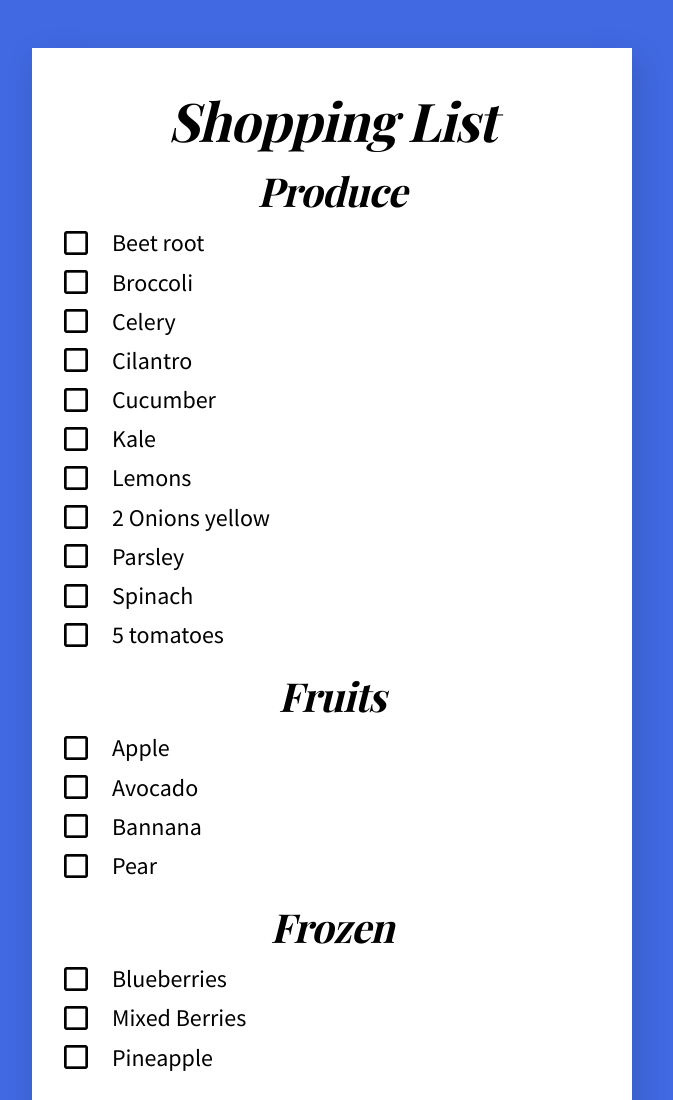
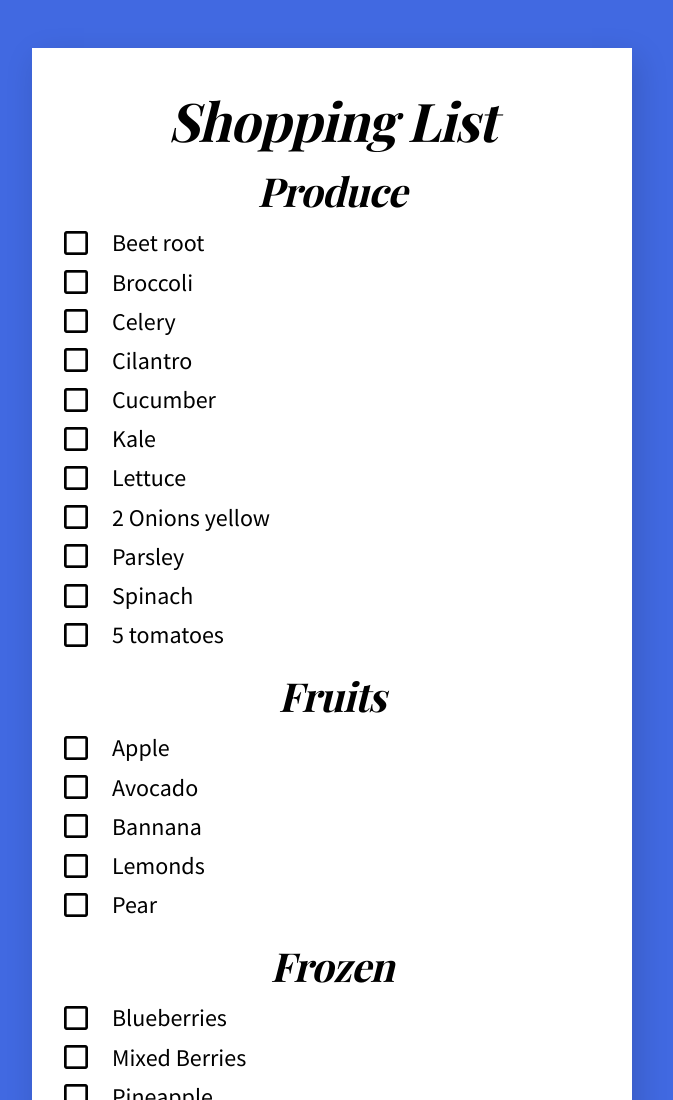
Before and after one commit to capolanco/capolanco.github.io, a plain HTML site: page index.html in a window 1280 px wide. Shown: the top 1100 px of the page, without its empty margins (308-981 px from the left). Drawn offline with nearby package versions, Linux system fonts and the light colour scheme; a web font is replaced by a local one.

Commit message:
new list

```diff
--- a/index.html
+++ b/index.html
@@ -185,7 +185,7 @@
 
     <label>
       <input type=checkbox>
-      <span>Lemons</span>
+      <span>Lettuce</span>
     </label>
 
     <label>
@@ -223,6 +223,11 @@
     <label>
       <input type=checkbox>
       <span>Bannana</span>
+    </label>
+
+    <label>
+      <input type=checkbox>
+      <span>Lemonds</span>
     </label>
 
     <label>
```
